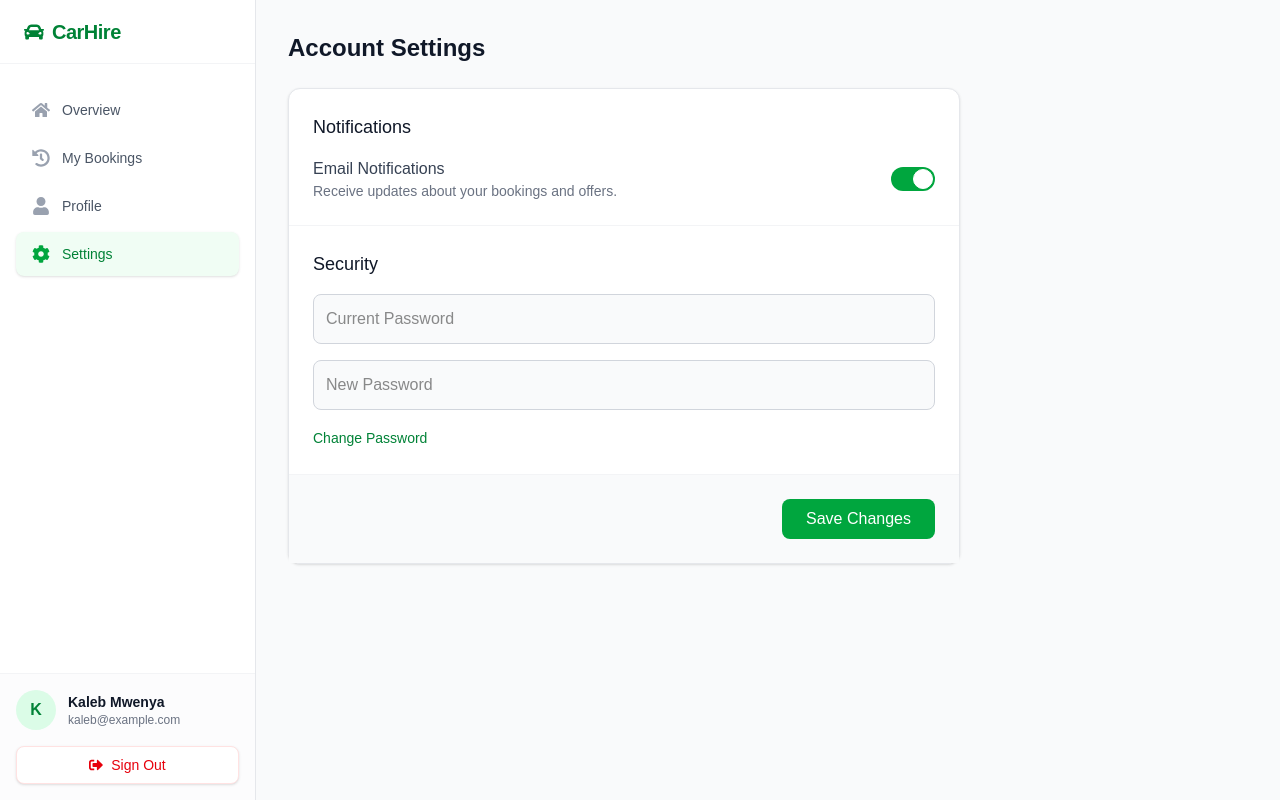
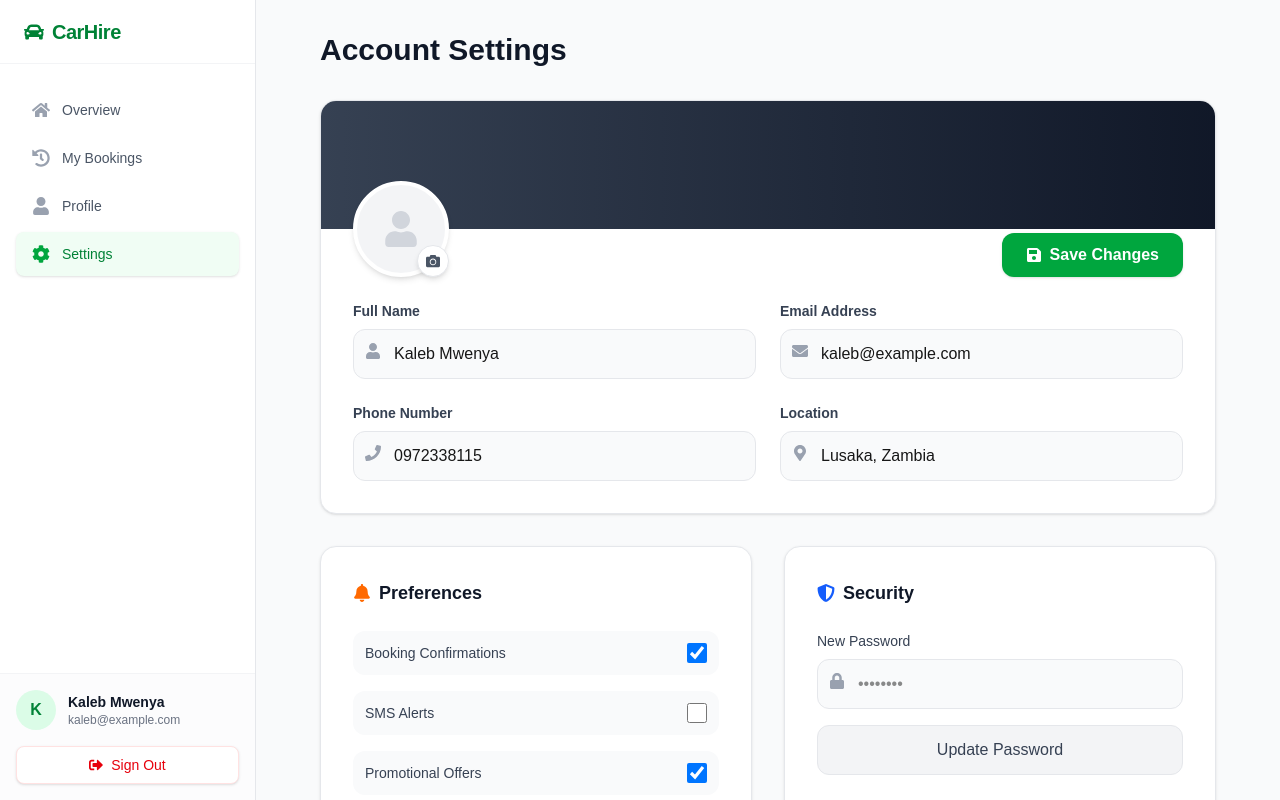
Before and after one commit to kalesamwenya/carHire, a Next.js app: page /dashboard/settings in a window 1280 px wide. Built offline with nearby package versions, Linux system fonts and the light colour scheme; no server answers.

Commit message:
settings page improved

```diff
--- a/app/(dashboard)/dashboard/settings/page.jsx
+++ b/app/(dashboard)/dashboard/settings/page.jsx
@@ -1,61 +1,215 @@
 'use client';
+
 import { useState } from 'react';
 import { toast, Toaster } from 'react-hot-toast';
+import { FaUser, FaCamera, FaEnvelope, FaPhone, FaMapMarkerAlt, FaBell, FaLock, FaShieldAlt, FaTrash, FaSave } from 'react-icons/fa';
 
 export default function SettingsPage() {
-    const [notifications, setNotifications] = useState(true);
+    const [isLoading, setIsLoading] = useState(false);
+    const [avatar, setAvatar] = useState(null);
 
-    const handleSave = () => {
-        toast.success("Settings saved successfully");
+    // Mock user data state
+    const [profile, setProfile] = useState({
+        fullName: 'Kaleb Mwenya',
+        email: 'kaleb@example.com',
+        phone: '0972338115',
+        address: 'Lusaka, Zambia'
+    });
+
+    const [notifications, setNotifications] = useState({
+        email: true,
+        sms: false,
+        promos: true
+    });
+
+    const handleImageChange = (e) => {
+        const file = e.target.files[0];
+        if (file) {
+            setAvatar(URL.createObjectURL(file));
+            toast.success("Profile photo updated");
+        }
+    };
+
+    const handleSave = (e) => {
+        e.preventDefault();
+        setIsLoading(true);
+        // Simulate API call
+        setTimeout(() => {
+            setIsLoading(false);
+            toast.success("Changes saved successfully");
+        }, 1000);
     };
 
     return (
-        <div className="max-w-2xl">
+        <div className="max-w-4xl mx-auto pb-12 animate-fade-in">
             <Toaster position="top-center" />
-            <h1 className="text-2xl font-bold text-gray-900 mb-6">Account Settings</h1>
 
-            <div className="bg-white rounded-xl shadow-sm border border-gray-200 divide-y divide-gray-100">
+            <h1 className="text-3xl font-bold text-gray-900 mb-8">Account Settings</h1>
 
-                {/* Notifications */}
-                <div className="p-6">
-                    <h3 className="text-lg font-medium text-gray-900 mb-4">Notifications</h3>
-                    <div className="flex items-center justify-between">
+            <form onSubmit={handleSave} className="space-y-8">
+
+                {/* 1. Profile Visuals Card */}
+                <div className="bg-white rounded-2xl shadow-sm border border-gray-200 overflow-hidden">
+                    {/* Cover Photo */}
+                    <div className="h-32 bg-gradient-to-r from-gray-700 to-gray-900 relative"></div>
+
+                    <div className="px-8 pb-8">
+                        <div className="relative flex justify-between items-end -mt-12 mb-6">
+                            {/* Profile Picture Upload */}
+                            <div className="relative group">
+                                <div className="w-24 h-24 rounded-full border-4 border-white bg-gray-100 flex items-center justify-center overflow-hidden shadow-md">
+                                    {avatar ? (
+                                        <img src={avatar} alt="Profile" className="w-full h-full object-cover" />
+                                    ) : (
+                                        <FaUser className="text-gray-300 text-4xl" />
+                                    )}
+                                </div>
+                                <label className="absolute bottom-0 right-0 bg-white p-2 rounded-full shadow-md border border-gray-200 cursor-pointer hover:bg-gray-50 text-gray-600 transition-colors">
+                                    <FaCamera size={14} />
+                                    <input type="file" className="hidden" accept="image/*" onChange={handleImageChange} />
+                                </label>
+                            </div>
+
+                            {/* Save Button (Top) */}
+                            <button
+                                type="submit"
+                                disabled={isLoading}
+                                className="bg-green-600 text-white px-6 py-2.5 rounded-xl font-semibold hover:bg-green-700 transition-colors shadow-sm disabled:opacity-70 flex items-center gap-2"
+                            >
+                                {isLoading ? 'Saving...' : <><FaSave /> Save Changes</>}
+                            </button>
+                        </div>
+
+                        {/* Personal Info Grid */}
+                        <div className="grid grid-cols-1 md:grid-cols-2 gap-6">
                             <div>
-                            <p className="font-medium text-gray-700">Email Notifications</p>
-                            <p className="text-sm text-gray-500">Receive updates about your bookings and offers.</p>
+                                <label className="block text-sm font-semibold text-gray-700 mb-2">Full Name</label>
+                                <div className="relative">
+                                    <FaUser className="absolute left-3 top-3.5 text-gray-400" />
+                                    <input
+                                        type="text"
+                                        value={profile.fullName}
+                                        onChange={e => setProfile({...profile, fullName: e.target.value})}
+                                        className="w-full pl-10 pr-4 py-3 bg-gray-50 border border-gray-200 rounded-xl focus:ring-2 focus:ring-green-500 outline-none transition-all"
+                                    />
                                 </div>
-                        <label className="relative inline-flex items-center cursor-pointer">
+                            </div>
+                            <div>
+                                <label className="block text-sm font-semibold text-gray-700 mb-2">Email Address</label>
+                                <div className="relative">
+                                    <FaEnvelope className="absolute left-3 top-3.5 text-gray-400" />
+                                    <input
+                                        type="email"
+                                        value={profile.email}
+                                        onChange={e => setProfile({...profile, email: e.target.value})}
+                                        className="w-full pl-10 pr-4 py-3 bg-gray-50 border border-gray-200 rounded-xl focus:ring-2 focus:ring-green-500 outline-none transition-all"
+                                    />
+                                </div>
+                            </div>
+                            <div>
+                                <label className="block text-sm font-semibold text-gray-700 mb-2">Phone Number</label>
+                                <div className="relative">
+                                    <FaPhone className="absolute left-3 top-3.5 text-gray-400" />
+                                    <input
+                                        type="text"
+                                        value={profile.phone}
+                                        onChange={e => setProfile({...profile, phone: e.target.value})}
+                                        className="w-full pl-10 pr-4 py-3 bg-gray-50 border border-gray-200 rounded-xl focus:ring-2 focus:ring-green-500 outline-none transition-all"
+                                    />
+                                </div>
+                            </div>
+                            <div>
+                                <label className="block text-sm font-semibold text-gray-700 mb-2">Location</label>
+                                <div className="relative">
+                                    <FaMapMarkerAlt className="absolute left-3 top-3.5 text-gray-400" />
+                                    <input
+                                        type="text"
+                                        value={profile.address}
+                                        onChange={e => setProfile({...profile, address: e.target.value})}
+                                        className="w-full pl-10 pr-4 py-3 bg-gray-50 border border-gray-200 rounded-xl focus:ring-2 focus:ring-green-500 outline-none transition-all"
+                                    />
+                                </div>
+                            </div>
+                        </div>
+                    </div>
+                </div>
+
+                <div className="grid grid-cols-1 md:grid-cols-2 gap-8">
+
+                    {/* 2. Notifications Card */}
+                    <div className="bg-white rounded-2xl shadow-sm border border-gray-200 p-8">
+                        <h3 className="text-lg font-bold text-gray-900 mb-6 flex items-center gap-2">
+                            <FaBell className="text-orange-500" /> Preferences
+                        </h3>
+                        <div className="space-y-4">
+                            <label className="flex items-center justify-between p-3 bg-gray-50 rounded-xl cursor-pointer hover:bg-gray-100 transition-colors">
+                                <span className="text-sm font-medium text-gray-700">Booking Confirmations</span>
                                 <input
                                     type="checkbox"
-                                checked={notifications}
-                                onChange={(e) => setNotifications(e.target.checked)}
-                                className="sr-only peer"
+                                    checked={notifications.email}
+                                    onChange={e => setNotifications({...notifications, email: e.target.checked})}
+                                    className="w-5 h-5 text-green-600 rounded focus:ring-green-500"
                                 />
-                            <div className="w-11 h-6 bg-gray-200 peer-focus:outline-none rounded-full peer peer-checked:after:translate-x-full peer-checked:after:border-white after:content-[''] after:absolute after:top-[2px] after:left-[2px] after:bg-white after:border-gray-300 after:border after:rounded-full after:h-5 after:w-5 after:transition-all peer-checked:bg-green-600"></div>
+                            </label>
+                            <label className="flex items-center justify-between p-3 bg-gray-50 rounded-xl cursor-pointer hover:bg-gray-100 transition-colors">
+                                <span className="text-sm font-medium text-gray-700">SMS Alerts</span>
+                                <input
+                                    type="checkbox"
+                                    checked={notifications.sms}
+                                    onChange={e => setNotifications({...notifications, sms: e.target.checked})}
+                                    className="w-5 h-5 text-green-600 rounded focus:ring-green-500"
+                                />
+                            </label>
+                            <label className="flex items-center justify-between p-3 bg-gray-50 rounded-xl cursor-pointer hover:bg-gray-100 transition-colors">
+                                <span className="text-sm font-medium text-gray-700">Promotional Offers</span>
+                                <input
+                                    type="checkbox"
+                                    checked={notifications.promos}
+                                    onChange={e => setNotifications({...notifications, promos: e.target.checked})}
+                                    className="w-5 h-5 text-green-600 rounded focus:ring-green-500"
+                                />
                             </label>
                         </div>
                     </div>
 
-                {/* Password */}
-                <div className="p-6">
-                    <h3 className="text-lg font-medium text-gray-900 mb-4">Security</h3>
+                    {/* 3. Security Card */}
+                    <div className="bg-white rounded-2xl shadow-sm border border-gray-200 p-8">
+                        <h3 className="text-lg font-bold text-gray-900 mb-6 flex items-center gap-2">
+                            <FaShieldAlt className="text-blue-600" /> Security
+                        </h3>
                         <div className="space-y-4">
-                        <input type="password" placeholder="Current Password" className="w-full p-3 border border-gray-300 rounded-lg bg-gray-50 focus:ring-2 focus:ring-green-500 outline-none" />
-                        <input type="password" placeholder="New Password" className="w-full p-3 border border-gray-300 rounded-lg bg-gray-50 focus:ring-2 focus:ring-green-500 outline-none" />
-                        <button className="text-sm text-green-700 font-medium hover:underline">Change Password</button>
+                            <div>
+                                <label className="block text-sm font-medium text-gray-700 mb-2">New Password</label>
+                                <div className="relative">
+                                    <FaLock className="absolute left-3 top-3.5 text-gray-400" />
+                                    <input
+                                        type="password"
+                                        placeholder="••••••••"
+                                        className="w-full pl-10 pr-4 py-3 bg-gray-50 border border-gray-200 rounded-xl focus:ring-2 focus:ring-green-500 outline-none transition-all"
+                                    />
                                 </div>
                             </div>
-
-                {/* Save Button */}
-                <div className="p-6 bg-gray-50 flex justify-end">
-                    <button
-                        onClick={handleSave}
-                        className="bg-green-600 text-white px-6 py-2 rounded-lg font-medium hover:bg-green-700 transition-colors"
-                    >
-                        Save Changes
+                            <button type="button" className="w-full py-3 bg-gray-100 text-gray-700 font-medium rounded-xl hover:bg-gray-200 transition-colors border border-gray-200">
+                                Update Password
                             </button>
                         </div>
                     </div>
                 </div>
+
+                {/* 4. Danger Zone */}
+                <div className="bg-red-50 rounded-2xl border border-red-100 p-8 flex flex-col sm:flex-row items-center justify-between gap-4">
+                    <div>
+                        <h3 className="text-lg font-bold text-red-700 flex items-center gap-2">
+                            <FaTrash /> Delete Account
+                        </h3>
+                        <p className="text-red-600/80 text-sm mt-1">Permanently delete your account and booking history. This action cannot be undone.</p>
+                    </div>
+                    <button type="button" className="px-6 py-2.5 bg-white border border-red-200 text-red-600 rounded-lg font-medium hover:bg-red-600 hover:text-white transition-all shadow-sm">
+                        Delete Account
+                    </button>
+                </div>
+
+            </form>
+        </div>
     );
 }
```
Lines whose indentation alone changed are shown as unchanged.
